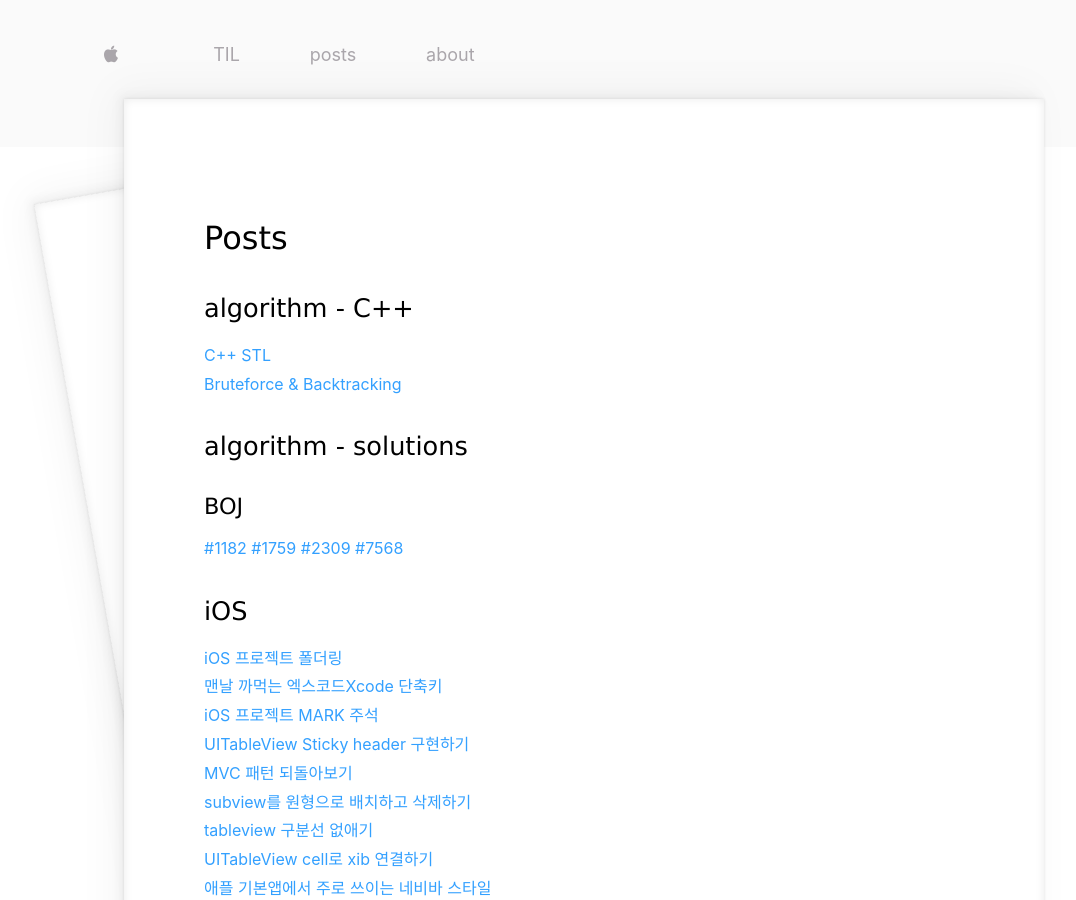
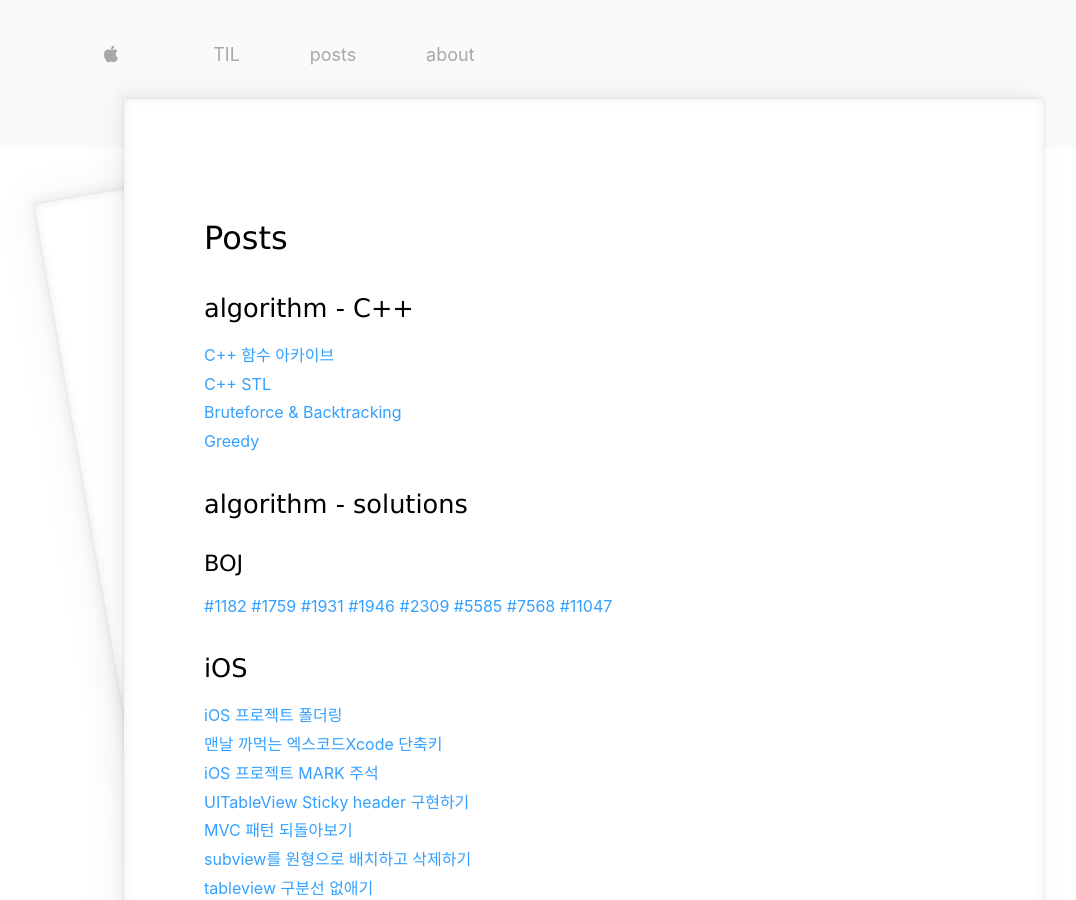
Before and after one commit to jeongchoyi/jeongchoyi.github.io, a Jekyll site: the page built from devpost/index.html, in a window 1280 px wide and 900 px high. Shown: the whole window, without its empty margins (56-1132 px from the left). Built offline with Jekyll 4.4.1, drawn with Linux system fonts in a browser that asks for light colours; some web fonts are replaced.

Commit message:
add links

```diff
--- a/devpost/index.html
+++ b/devpost/index.html
@@ -6,15 +6,21 @@ title: choyi
 <h1>Posts</h1>
 
 <h3>algorithm - C++</h3>
+<a href="https://iamcho2.github.io/2021/05/10/C++Functions">C++ 함수 아카이브</a><br>
 <a href="https://iamcho2.github.io/2021/04/27/C++-STL">C++ STL</a><br>
 <a href="https://iamcho2.github.io/2021/05/02/Bruteforce-Backtracking">Bruteforce & Backtracking</a><br>
+<a href="https://iamcho2.github.io/2021/05/07/Greedy">Greedy</a><br>
 
 <h3>algorithm - solutions</h3>
 <h4>BOJ</h4>
 <a href="https://iamcho2.github.io/2021/05/04/BOJ-1182">#1182 </a>
 <a href="https://iamcho2.github.io/2021/05/03/BOJ-1759">#1759 </a>
+<a href="https://iamcho2.github.io/2021/05/09/BOJ-1931">#1931 </a>
+<a href="https://iamcho2.github.io/2021/05/09/BOJ-1946">#1946 </a>
 <a href="https://iamcho2.github.io/2021/05/03/BOJ-2309">#2309 </a>
+<a href="https://iamcho2.github.io/2021/05/08/BOJ-5585">#5585 </a>
 <a href="https://iamcho2.github.io/2021/05/03/BOJ-7568">#7568 </a>
+<a href="https://iamcho2.github.io/2021/05/10/BOJ-11047">#11047 </a>
 
 <h3>iOS</h3>
 <a href="https://iamcho2.github.io/2020/11/08/ios-project-foldering">iOS 프로젝트 폴더링</a><br>
```
